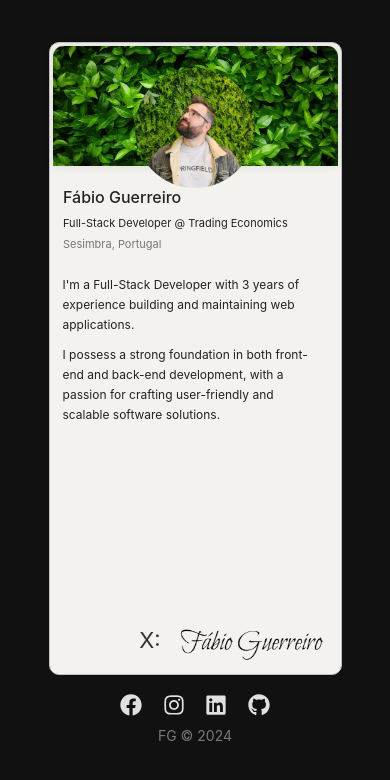
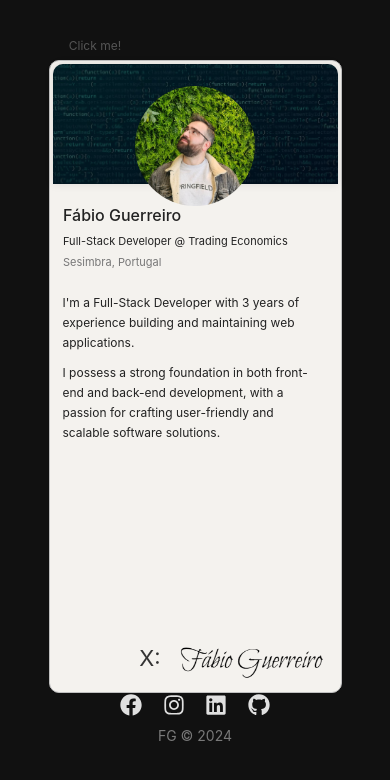
Before and after one commit to FGuerreir0/Portfolio.V2, a React (Vite) app in the folder src/: page / in a window 390 px wide. Shown: the top 780 px of the page. Built offline with nearby package versions, Linux system fonts and the light colour scheme.

Commit message:
mobile adjustments

```diff
--- a/src/src/components/CardFlip/CardFlip.css
+++ b/src/src/components/CardFlip/CardFlip.css
@@ -45,3 +45,21 @@
   line-height: 2rem;
   font-weight: bold;
 }
+
+.app_mobile_action{
+  display: none;
+}
+
+@media (max-width: 768px) {
+  .app__main__div{
+    display: flex;
+    flex-direction: column;
+  }
+  .app_mobile_action{
+    display: flex;
+    color: #555;
+    font-size: 12px;
+    margin-left: 20px;
+    margin-bottom:-7px;
+  }
+}
--- a/src/src/components/CardFlip/CardFlip.jsx
+++ b/src/src/components/CardFlip/CardFlip.jsx
@@ -15,6 +15,10 @@ const CardFlip = () => {
     }
   }
   return (
+    <div className="app__main__div">
+    <div className="app_mobile_action">
+    <p>Click me!</p>
+    </div>
     <Tilt glareEnable={true} glareMaxOpacity={0.5} glareColor="#fff" glarePosition="bottom" glareBorderRadius="20px" tiltMaxAngleX={2} tiltMaxAngleY={2}>
     <div className="card-div" >
       <div
@@ -42,6 +46,7 @@ const CardFlip = () => {
       </div>
     </div>
     </Tilt>
+    </div>
   );
 };
 
--- a/src/src/components/FrontFace/FrontFace.css
+++ b/src/src/components/FrontFace/FrontFace.css
@@ -11,7 +11,7 @@
 }
 
 .frontface__banner__cover{
-  background-image: url('../../assets/cover.png');
+  background-image: url('../../assets/cover.jpg');
   background-size: cover;
 }
 
```
Also changed, not shown: src/src/assets/cover.jpg (added), src/src/assets/cover.png (deleted).
